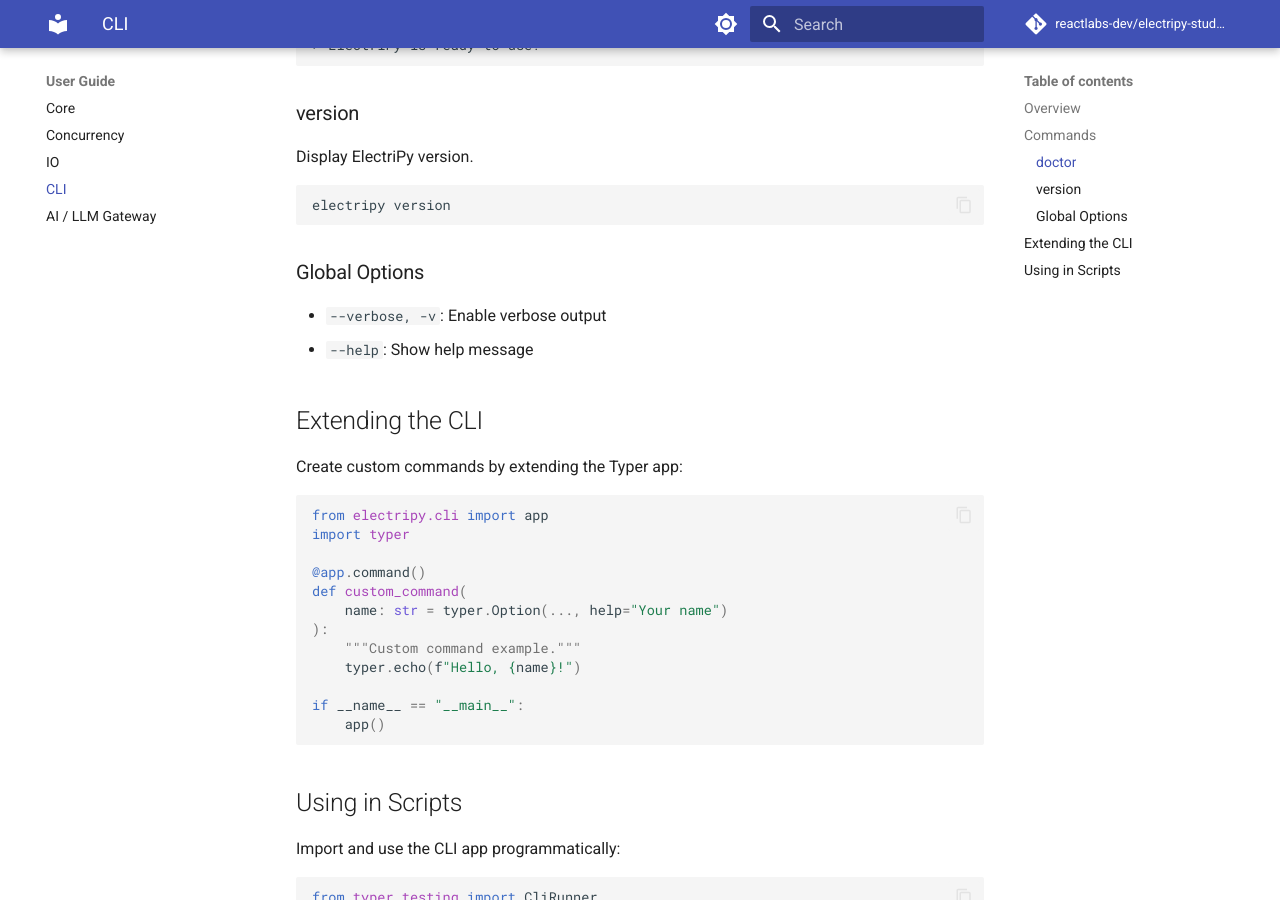
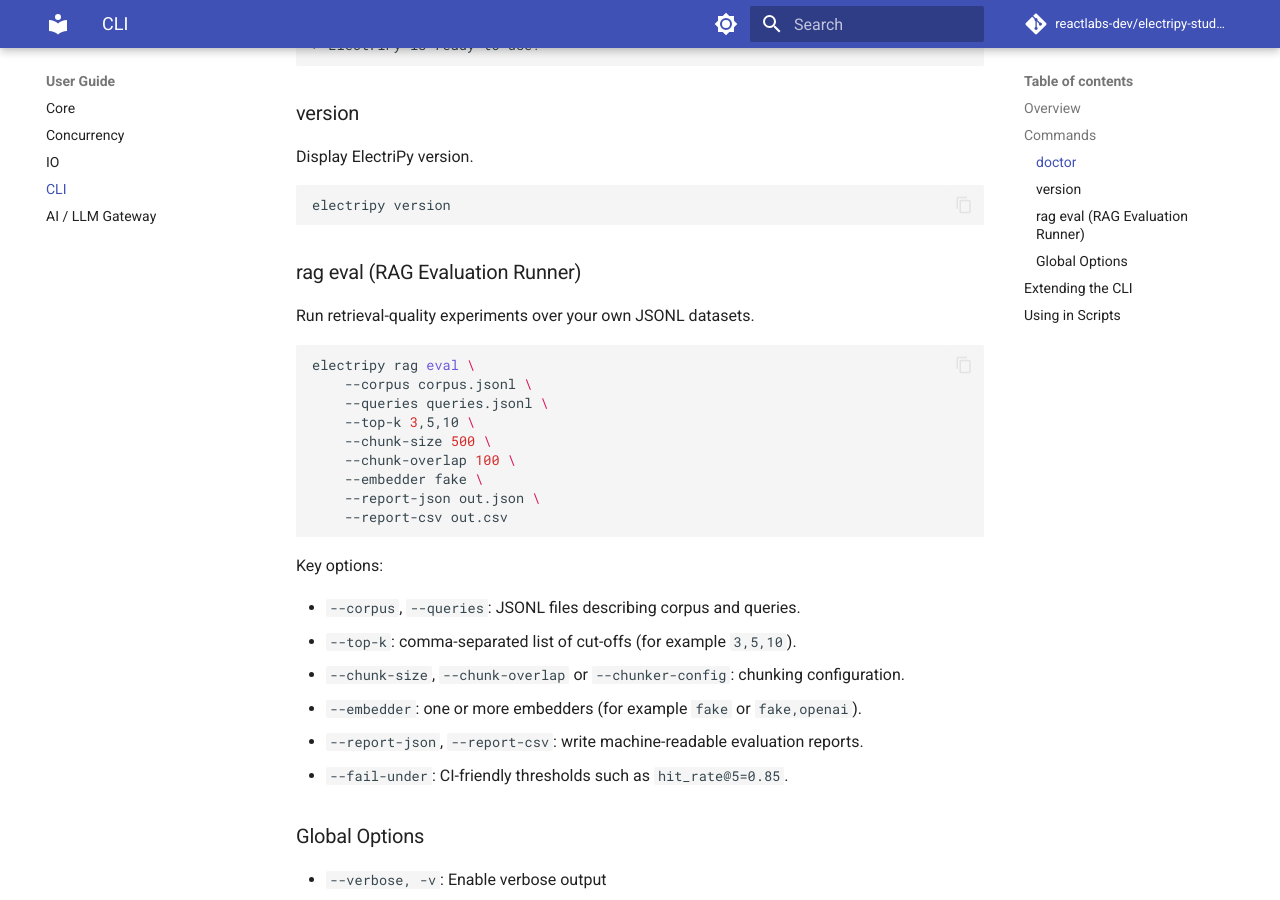
Before and after one commit to inference-stack-llc/electripy-studio, an MkDocs documentation site: the page built from docs/user-guide/cli.md, in a window 1280 px wide and 900 px high, scrolled down 1081 px. Built offline with MkDocs 1.6.1 and Material for MkDocs 9.7.7, drawn with Linux system fonts in a browser that asks for light colours; comment, search, counter and statistics services are not loaded.

Commit message:
update documentation with new rag eval runner cli

````diff
--- a/docs/user-guide/cli.md
+++ b/docs/user-guide/cli.md
@@ -46,6 +46,31 @@
 electripy version
 ```
 
+### rag eval (RAG Evaluation Runner)
+
+Run retrieval-quality experiments over your own JSONL datasets.
+
+```bash
+electripy rag eval \
+    --corpus corpus.jsonl \
+    --queries queries.jsonl \
+    --top-k 3,5,10 \
+    --chunk-size 500 \
+    --chunk-overlap 100 \
+    --embedder fake \
+    --report-json out.json \
+    --report-csv out.csv
+```
+
+Key options:
+
+- `--corpus`, `--queries`: JSONL files describing corpus and queries.
+- `--top-k`: comma-separated list of cut-offs (for example `3,5,10`).
+- `--chunk-size`, `--chunk-overlap` or `--chunker-config`: chunking configuration.
+- `--embedder`: one or more embedders (for example `fake` or `fake,openai`).
+- `--report-json`, `--report-csv`: write machine-readable evaluation reports.
+- `--fail-under`: CI-friendly thresholds such as `hit_rate@5=0.85`.
+
 ### Global Options
 
 - `--verbose, -v`: Enable verbose output
````
Also changed, not shown: README.md (+3 -1 lines), docs/index.md (+2 -2 lines).
